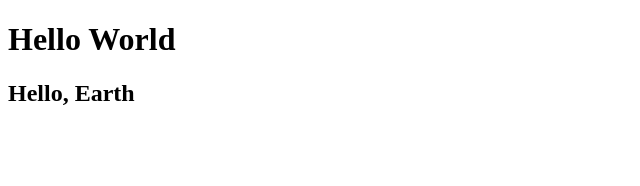
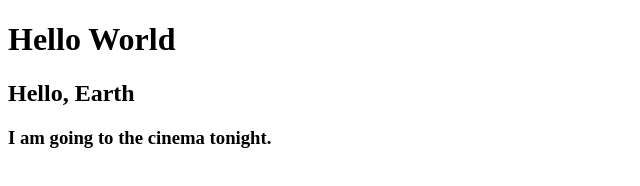
Before and after one commit to danewall88/summative, a plain HTML site: page index.html in a window 1280 px wide. Shown: the whole page, without its empty margins (0-640 px from the left). Drawn offline with Linux system fonts and the light colour scheme.

Commit message:
Added my plans

```diff
--- a/index.html
+++ b/index.html
@@ -10,5 +10,7 @@
 
 	<h2>Hello, Earth</h2>
 
+	<h3>I am going to the cinema tonight.</h3>
+
 </body>
 </html>
```
